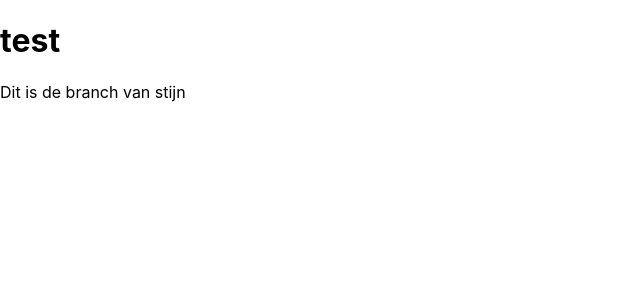
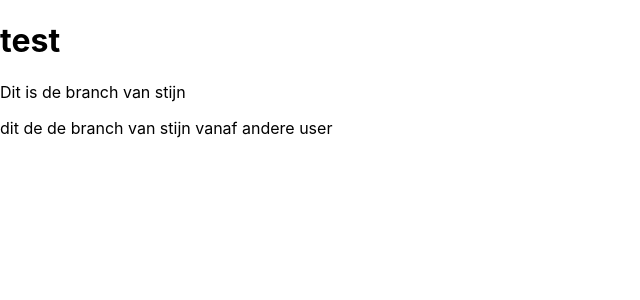
Before and after one commit to StijnVerhaar99/DG3, a React (Create React App) app: page / in a window 1280 px wide. Shown: the top 300 px of the page, without its empty margins (0-640 px from the left). Built offline with nearby package versions, Linux system fonts and the light colour scheme.

Commit message:
eerste commit van andere user

```diff
--- a/src/App.js
+++ b/src/App.js
@@ -5,6 +5,7 @@ function App() {
     <div className="App">
         <h1>test</h1>
         <p>Dit is de branch van stijn</p>
+        <p>dit de de branch van stijn vanaf andere user</p>
     </div>
   );
 }
```
